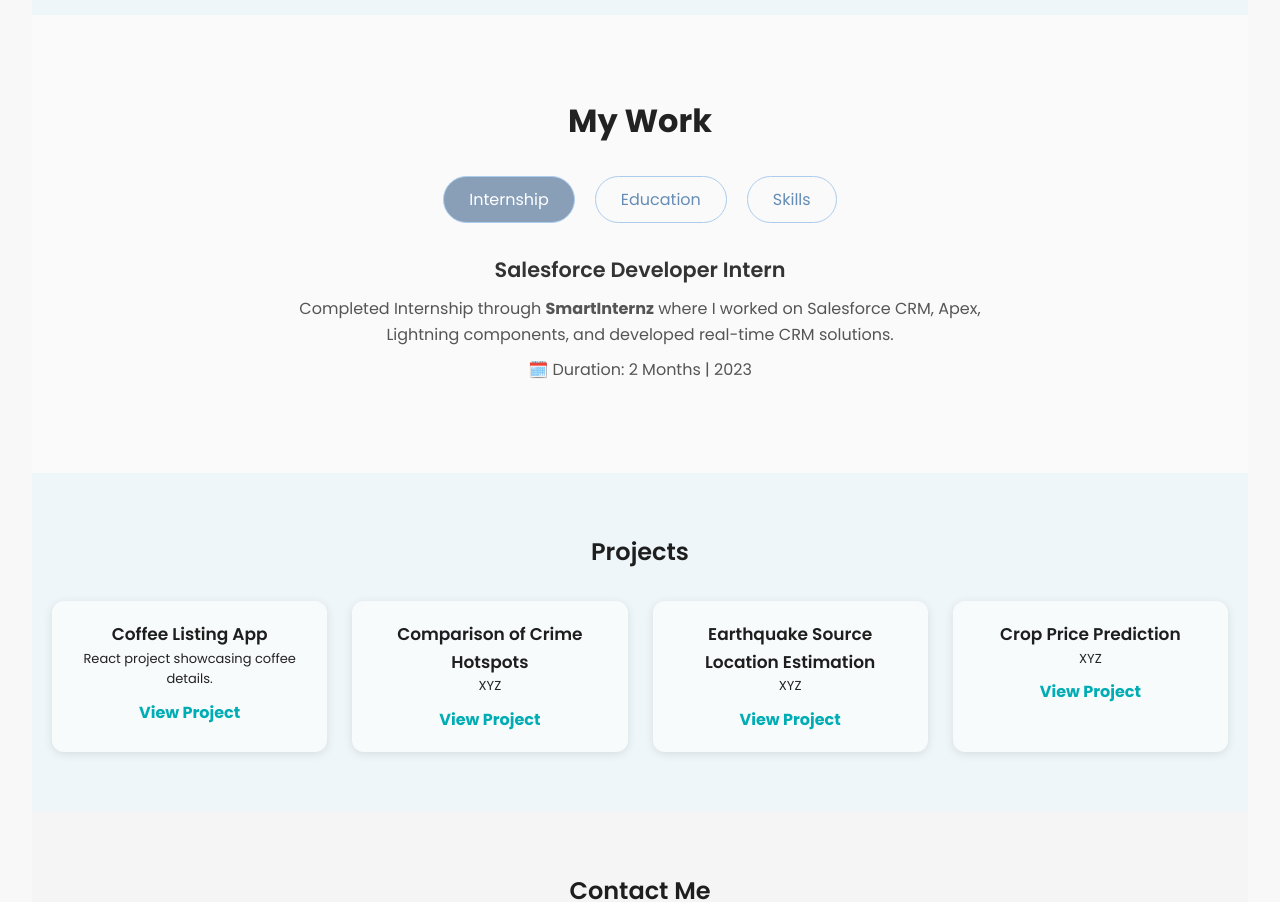
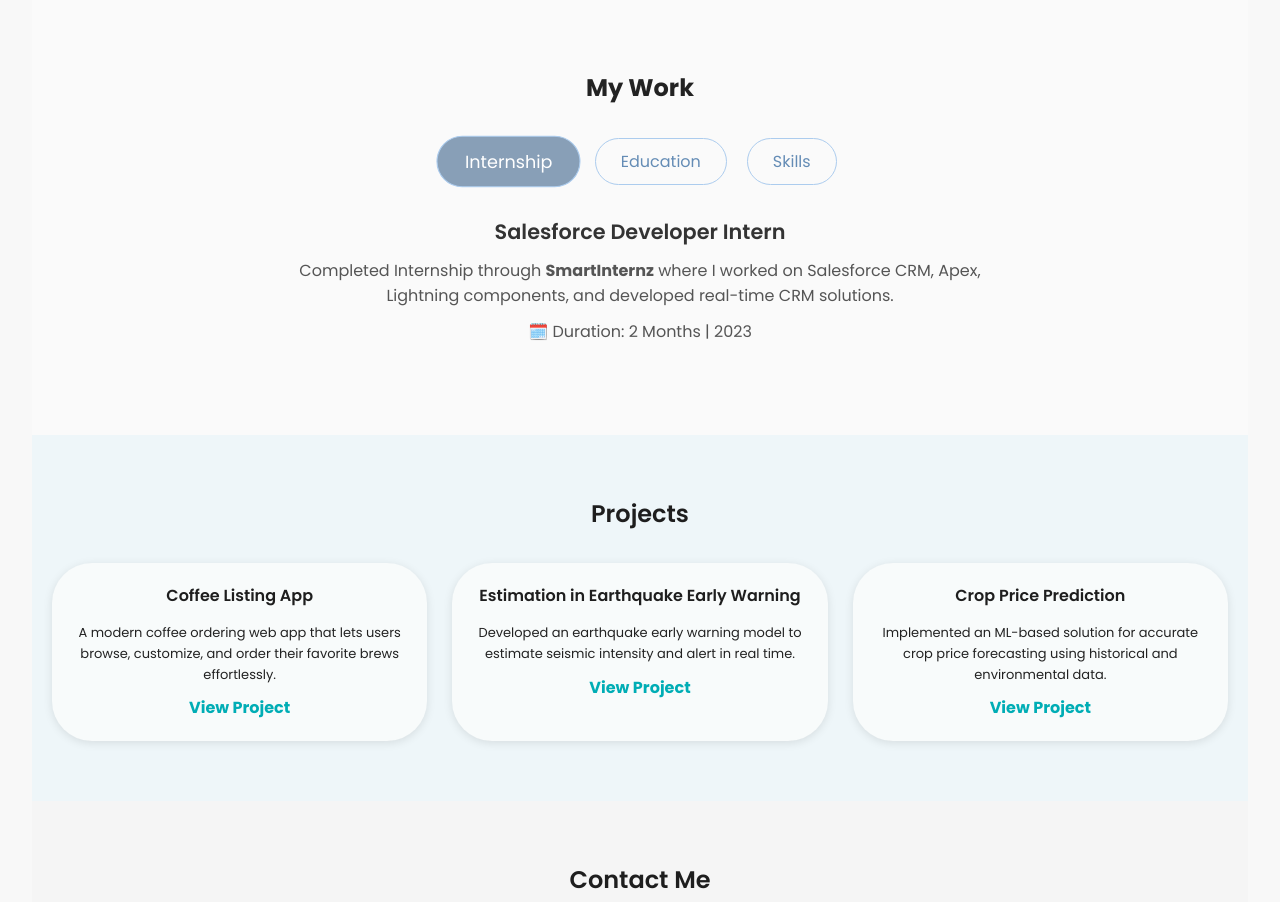
Before and after one commit to Harini-04/My-Portfolio, a React (Vite) app: page / in a window 1280 px wide. Shown: the part 860-1762 px from the top of the page. Built offline with nearby package versions, Linux system fonts and the light colour scheme.

Commit message:
made some changes

```diff
--- a/src/Components/About/About.jsx
+++ b/src/Components/About/About.jsx
@@ -7,7 +7,7 @@ function About() {
       <h2>About Me</h2>
       <p>
         A passionate and curious learner, I constantly strive to expand my knowledge across Software Development, Artificial Intelligence, and Machine Learning.
-        With hands-on experience in Apex, LWC, and data-driven projects, I aim to create impactful and efficient solutions. I'm eager to contribute my skills to
+        With hands-on experience in LWC, and data-driven projects, I aim to create impactful and efficient solutions. I'm eager to contribute my skills to
         a reputed organization, collaborate with talented professionals, and continue growing on a path of innovation and excellence.
       </p>
     </section>
--- a/src/Components/Contact/Contact.jsx
+++ b/src/Components/Contact/Contact.jsx
@@ -5,7 +5,7 @@ function Contact() {
   return (
     <section id="contact" className="contact">
       <h2>Contact Me</h2>
-      <p>Let’s connect! Feel free to reach out at:</p>
+      <p>Let's connect! Feel free to reach out at:</p>
       <a href="mailto:youremail@example.com">harinikurella2003@gmail.com</a>
     </section>
   );
--- a/src/Components/My Work/My Work.css
+++ b/src/Components/My Work/My Work.css
@@ -5,7 +5,6 @@
 }
 
 .work-title {
-  font-size: 2rem;
   font-weight: bold;
   margin-bottom: 30px;
   color: #222;
@@ -34,6 +33,7 @@
 .work-tabs button:hover {
   background-color: #889fb7;
   color: #fff;
+  transform: scale(1.1);
 }
 
 .work-content {
--- a/src/Components/My Work/My Work.jsx
+++ b/src/Components/My Work/My Work.jsx
@@ -59,7 +59,7 @@ function Work() {
           <div className="tab skills-tab">
             <h3>Technical Skills</h3>
             <ul>
-              <li><strong>Programming:</strong> Python, Javascript, SQL, React.js, Html, CSS, DSA, OOPS,Django</li>
+              <li><strong>Programming:</strong> Python, Javascript, SQL, React.js, Html, CSS, DSA, OOPS, ML, Django</li>
               <li><strong>Tools/Platforms:</strong>Git, GitHub, VS Code, Postman</li>
               <li><strong>Professional & Soft Skills:</strong> SDLC, Problem Solving, Quick Learning Ability</li>
               <li></li>
--- a/src/Components/Navbar/Navbar.css
+++ b/src/Components/Navbar/Navbar.css
@@ -31,6 +31,7 @@
 
 .nav-links a:hover {
   color: #00adb5;
+  transform: scale(1.1);
 }
 
 /* Responsive */
--- a/src/Components/Projects/Projects.css
+++ b/src/Components/Projects/Projects.css
@@ -15,21 +15,42 @@
 .project-card {
   background: rgb(248, 251, 251);
   padding: 20px;
-  border-radius: 12px;
+  border-radius: 40px;
   box-shadow: 0 2px 10px rgba(0,0,0,0.1);
   text-align: center;
+  overflow: visible;
 }
 .project-card:hover {
   transform: translateY(-8px);
   background-color: rgb(225, 244, 244);
 }
 .project-card h3 {
-  font-size: 17px;
+  font-size: 16px;
+  height: 40px;
+  display: inline-block;
+  cursor: pointer;
+  transition: color 0.1s ease;
 }
+/* .project-card h3::after{
+  content: "";
+  position: absolute;
+  left: 20%;
+  right: 0;
+  bottom: 70%;
+  width: 20px;
+  height: 2px;
+  background-color: #a1e0ea;
+  transition: all 0.1s ease;
+  transform: translateX(-50%);
+  transform-origin: center;
+}
+.project-card h3:hover::after{
+  width: 60%;
+  transform: scaleX(1);
+} */
 .project-card p{
   font-size: 13px;
 }
-
 .project-card a {
   display: inline-block;
   margin-top: 10px;
--- a/src/Components/Projects/Projects.jsx
+++ b/src/Components/Projects/Projects.jsx
@@ -3,10 +3,10 @@ import "./Projects.css";
 
 function Projects() {
   const projectList = [
-    { title: "Coffee Listing App", desc: "React project showcasing coffee details.", link: "#" },
-    { title: "Comparison of Crime Hotspots", desc:"XYZ", link:"#"},
-    { title: "Earthquake Source Location Estimation", desc:"XYZ", link:"#"},
-    { title: "Crop Price Prediction", desc:"XYZ", link:"#"},
+    { title: "Coffee Listing App", desc: "A modern coffee ordering web app that lets users browse, customize, and order their favorite brews effortlessly.", link: "https://github.com/Harini-04/Coffee-Listing" },
+    // { title: "Comparison of Crime Hotspots", desc:"XYZ", link:"#"},
+    { title: "Estimation in Earthquake Early Warning", desc:"Developed an earthquake early warning model to estimate seismic intensity and alert in real time.", link:"https://github.com/Harini-04/mini-project"},
+    { title: "Crop Price Prediction", desc:"Implemented an ML-based solution for accurate crop price forecasting using historical and environmental data.", link:"https://github.com/Harini-04/Crop_Prediction"},
   ];
 
   return (
```
